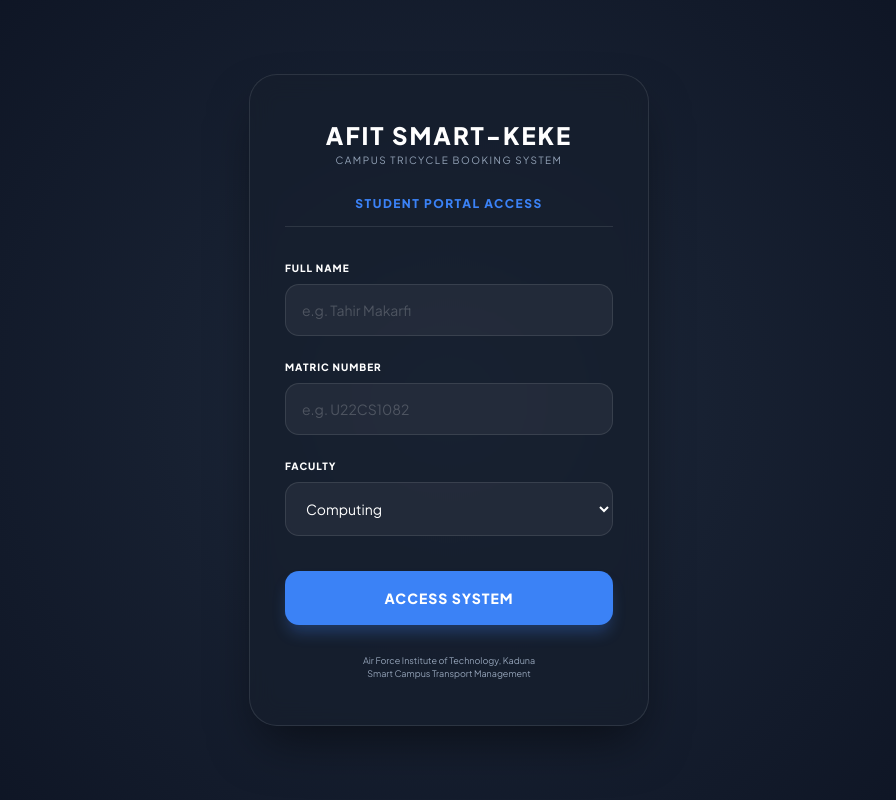
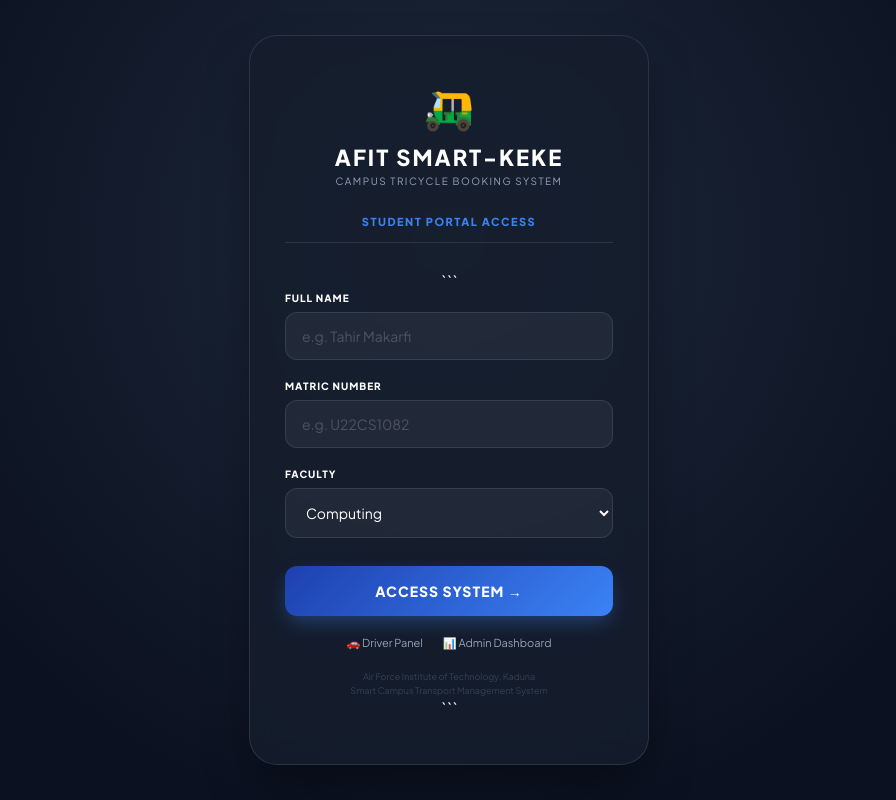
Before and after one commit to Tymakarfi/Afit-keke, a Python web app: template templates/login.html in a window 1280 px wide. Shown: the whole page, without its empty margins (191-1087 px from the left). Run offline with Jinja, Linux system fonts and the light colour scheme; the template is opened without the code that fills it, so the values that code supplies are empty.

Commit message:
Update login.html

````diff
--- a/templates/login.html
+++ b/templates/login.html
@@ -1,4 +1,5 @@
 <!DOCTYPE html>
+
 <html lang="en">
 <head>
     <meta charset="UTF-8">
@@ -8,27 +9,23 @@
     <style>
         :root {
             --bg: #0b1120;
-            --card: rgba(22, 30, 45, 0.7);
-            --border: rgba(255, 255, 255, 0.1);
+            --card: rgba(22, 30, 45, 0.85);
+            --border: rgba(255,255,255,0.1);
             --blue: #3b82f6;
             --text: #f8fafc;
             --muted: #94a3b8;
         }
-
         * { margin: 0; padding: 0; box-sizing: border-box; font-family: 'Plus Jakarta Sans', sans-serif; }
-
         body {
             background: var(--bg);
+            background-image: radial-gradient(circle at 50% 30%, #1e293b 0%, #0b1120 70%);
             color: var(--text);
             min-height: 100vh;
             display: flex;
             align-items: center;
             justify-content: center;
             padding: 20px;
-            /* Simple background glow effect */
-            background-image: radial-gradient(circle at 50% 50%, #1e293b 0%, #0b1120 100%);
         }
-
         .portal-card {
             background: var(--card);
             border: 1px solid var(--border);
@@ -40,165 +37,106 @@
             text-align: center;
             box-shadow: 0 25px 50px -12px rgba(0,0,0,0.5);
         }
-
-        .logo-title {
-            font-size: 24px;
-            font-weight: 800;
-            letter-spacing: 2px;
-            color: #fff;
-            margin-bottom: 4px;
+        .logo-emoji { font-size: 40px; margin-bottom: 10px; display: block; }
+        .logo-title { font-size: 22px; font-weight: 800; letter-spacing: 2px; color: #fff; margin-bottom: 4px; }
+        .logo-sub { font-size: 10px; color: var(--muted); text-transform: uppercase; letter-spacing: 1.5px; margin-bottom: 28px; }
+        .portal-header { font-size: 11px; font-weight: 700; color: var(--blue); text-transform: uppercase; letter-spacing: 1.5px; margin-bottom: 28px; border-bottom: 1px solid var(--border); padding-bottom: 14px; }
+        .input-group { text-align: left; margin-bottom: 20px; }
+        .input-group label { display: block; font-size: 10px; font-weight: 800; color: #fff; text-transform: uppercase; margin-bottom: 8px; letter-spacing: 1px; }
+        input, select {
+            width: 100%; padding: 14px 16px;
+            border-radius: 12px; border: 1px solid var(--border);
+            background: rgba(255,255,255,0.05);
+            color: #fff; font-size: 14px;
+            font-family: 'Plus Jakarta Sans', sans-serif;
+            outline: none; transition: all 0.2s ease;
         }
-
-        .logo-sub {
-            font-size: 10px;
-            color: var(--muted);
-            text-transform: uppercase;
-            letter-spacing: 1.5px;
-            margin-bottom: 30px;
+        input::placeholder { color: rgba(255,255,255,0.2); }
+        input:focus, select:focus { border-color: var(--blue); background: rgba(255,255,255,0.08); box-shadow: 0 0 0 3px rgba(59,130,246,0.15); }
+        select option { background: #1e293b; }
+        .error-msg { background: rgba(239,68,68,0.1); border: 1px solid rgba(239,68,68,0.3); color: #fca5a5; padding: 10px 14px; border-radius: 8px; font-size: 12px; margin-bottom: 16px; display: none; text-align: left; }
+        .btn-access {
+            width: 100%; padding: 16px;
+            background: linear-gradient(135deg, #1e40af, #3b82f6);
+            border: none; border-radius: 12px;
+            color: white; font-weight: 700; font-size: 14px;
+            text-transform: uppercase; letter-spacing: 1px;
+            cursor: pointer; margin-top: 8px;
+            box-shadow: 0 8px 20px -4px rgba(59,130,246,0.4);
+            transition: transform 0.2s, opacity 0.2s;
         }
-
-        .portal-header {
-            font-size: 12px;
-            font-weight: 700;
-            color: var(--blue);
-            text-transform: uppercase;
-            letter-spacing: 1.5px;
-            margin-bottom: 35px;
-            border-bottom: 1px solid var(--border);
-            padding-bottom: 15px;
-        }
-
-        .input-group { text-align: left; margin-bottom: 25px; }
-
-        .input-group label {
-            display: block;
-            font-size: 10px;
-            font-weight: 800;
-            color: #fff;
-            text-transform: uppercase;
-            margin-bottom: 10px;
-            letter-spacing: 1px;
-        }
-
-        input, select {
-            width: 100%;
-            padding: 16px;
-            border-radius: 14px;
-            border: 1px solid var(--border);
-            background: rgba(255, 255, 255, 0.05);
-            color: #fff;
-            font-size: 14px;
-            outline: none;
-            transition: all 0.3s ease;
-        }
-
-        input::placeholder { color: rgba(255,255,255,0.2); }
-
-        input:focus, select:focus {
-            border-color: var(--blue);
-            background: rgba(255, 255, 255, 0.08);
-            box-shadow: 0 0 0 4px rgba(59, 130, 246, 0.1);
-        }
-
-        .btn-access {
-            width: 100%;
-            padding: 18px;
-            background: var(--blue);
-            border: none;
-            border-radius: 14px;
-            color: white;
-            font-weight: 700;
-            font-size: 14px;
-            text-transform: uppercase;
-            letter-spacing: 1px;
-            cursor: pointer;
-            margin-top: 10px;
-            box-shadow: 0 10px 15px -3px rgba(59, 130, 246, 0.3);
-            transition: transform 0.2s;
-        }
-
+        .btn-access:hover { opacity: 0.92; transform: translateY(-1px); }
         .btn-access:active { transform: scale(0.98); }
-
-        .footer-text {
-            margin-top: 30px;
-            font-size: 9px;
-            color: var(--muted);
-            line-height: 1.4;
-        }
+        .portal-links { margin-top: 20px; display: flex; justify-content: center; gap: 20px; }
+        .portal-link { font-size: 11px; color: var(--muted); text-decoration: none; }
+        .portal-link:hover { color: var(--blue); }
+        .footer-text { margin-top: 20px; font-size: 9px; color: #334155; line-height: 1.6; }
     </style>
 </head>
 <body>
-
 <div class="portal-card">
+    <span class="logo-emoji">🛺</span>
     <div class="logo-title">AFIT SMART-KEKE</div>
     <div class="logo-sub">Campus Tricycle Booking System</div>
+    <div class="portal-header">Student Portal Access</div>
 
-    <div class="portal-header">Student Portal Access</div>
+```
+<div class="error-msg" id="err-msg"></div>
 
 <div class="input-group">
     <label for="name">Full Name</label>
-        <input type="text" id="name" placeholder="e.g. Tahir Makarfi">
+    <input type="text" id="name" placeholder="e.g. Tahir Makarfi"/>
 </div>
-
 <div class="input-group">
     <label for="matric">Matric Number</label>
-        <input type="text" id="matric" placeholder="e.g. U22CS1082">
+    <input type="text" id="matric" placeholder="e.g. U22CS1082"/>
 </div>
-
 <div class="input-group">
     <label for="faculty">Faculty</label>
     <select id="faculty">
         <option value="Computing">Computing</option>
         <option value="Engineering">Engineering</option>
-            <option value="Airship">Airship & Applied Sciences</option>
+        <option value="Airship">Airship &amp; Applied Sciences</option>
         <option value="Management">Management Sciences</option>
     </select>
 </div>
 
-    <button class="btn-access" onclick="enterSystem()">Access System</button>
+<button class="btn-access" onclick="enterSystem()">Access System →</button>
+
+<div class="portal-links">
+    <a href="/driver" class="portal-link">🚗 Driver Panel</a>
+    <a href="/admin" class="portal-link">📊 Admin Dashboard</a>
+</div>
 
 <div class="footer-text">
     Air Force Institute of Technology, Kaduna<br>
-        Smart Campus Transport Management
+    Smart Campus Transport Management System
 </div>
+```
+
 </div>
 
 <script>
     async function enterSystem() {
-        const nameVal = document.getElementById('name').value.trim();
-        const matricVal = document.getElementById('matric').value.trim();
+        const name    = document.getElementById('name').value.trim();
+        const matric  = document.getElementById('matric').value.trim().toUpperCase();
+        const faculty = document.getElementById('faculty').value;
+        const err     = document.getElementById('err-msg');
 
-        if (!nameVal || !matricVal) {
-            alert("Please provide both your name and matric number to continue.");
-            return;
+        err.style.display = 'none';
+        if (!name || !matric) { showErr('Please enter your name and matric number.'); return; }
+        if (!matric.startsWith('U')) { showErr('Invalid matric number. Must start with U (e.g. U22CS1082).'); return; }
+
+        try {
+            const res  = await fetch('/login', { method: 'POST', headers: {'Content-Type': 'application/json'}, body: JSON.stringify({name, matric, faculty}) });
+            const data = await res.json();
+            if (data.status === 'success') { window.location.href = '/'; }
+            else { showErr(data.message || 'Login failed. Please try again.'); }
+        } catch (e) { showErr('Connection error. Make sure the server is running.'); }
     }
 
-        try {
-            const response = await fetch('/login', {
-                method: 'POST',
-                headers: { 'Content-Type': 'application/json' },
-                body: JSON.stringify({ name: nameVal, matric: matricVal })
-            });
-
-            const data = await response.json();
-            if (data.status === "success") {
-                // This redirect is what gets you to the dashboard
-                window.location.href = "/";
-            } else {
-                alert("Login failed. Please try again.");
-            }
-        } catch (error) {
-            console.error("Login error:", error);
-            alert("Connection error. Check if your server is running.");
-        }
-    }
-
-    // Allow "Enter" key to submit the form
-    document.addEventListener('keypress', function (e) {
-        if (e.key === 'Enter') {
-            enterSystem();
-        }
-    });
+    function showErr(msg) { const el = document.getElementById('err-msg'); el.textContent = msg; el.style.display = 'block'; }
+    document.addEventListener('keypress', e => { if (e.key === 'Enter') enterSystem(); });
 </script>
 
 </body>
````
Lines whose indentation alone changed are shown as unchanged.
